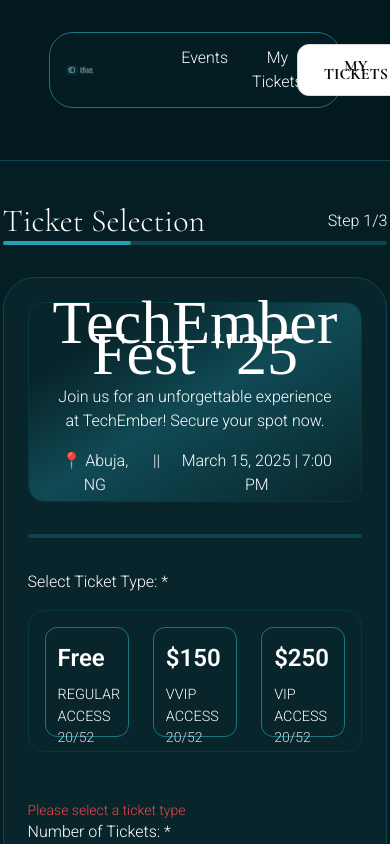
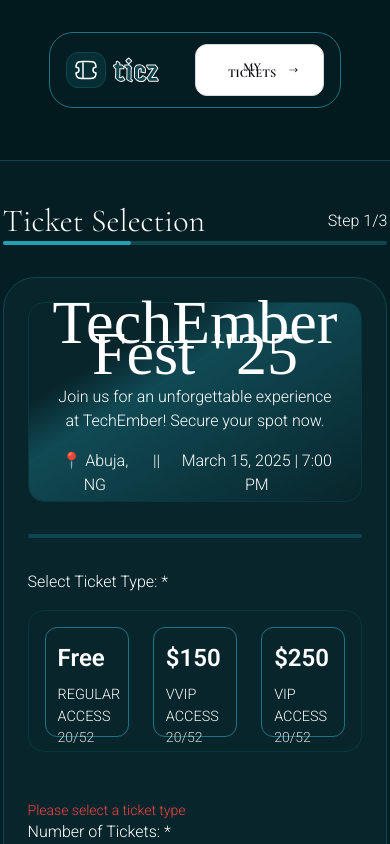
Before and after one commit to gabrielisaacs/conf_ticket_generator, a React (Vite) app in the folder app/: page / in a window 390 px wide. Shown: the top 844 px of the page. Built offline with nearby package versions, Linux system fonts and the light colour scheme; a web font is replaced by a local one; what @cloudinary/url-gen would draw is missing.

Commit message:
responsive navbar

```diff
--- a/app/src/components/AttendeeDetails.jsx
+++ b/app/src/components/AttendeeDetails.jsx
@@ -96,7 +96,7 @@ const AttendeeDetails = ({ onBack, onSubmit }) => {
   };
 
   return (
-    <div className='w-[43.75rem] h-max-content bg-[#041E23] border border-[#0E464F] rounded-[2rem] mt-[8rem] text-white p-[3rem]'>
+    <div className='w-[43.75rem] h-max-content bg-[#041E23] border border-[#0E464F] rounded-[2rem] mt-[8rem] mb-16 text-white p-[3rem]'>
       <div className="flex flex-row w-full items-center mb-2">
         <div className="text-[2rem] pageTitle">Attendee Details</div>
         <div className="text-[1rem] ml-auto">Step 2/3</div>
--- a/app/src/components/Booked.jsx
+++ b/app/src/components/Booked.jsx
@@ -10,7 +10,7 @@ const Booked = ({ onBookAnother }) => {
   };
 
   return (
-    <div className='w-[43.75rem] h-max-content bg-[#041E23] border border-[#0E464F] rounded-[2rem] mt-[8rem] text-white p-[3rem]'>
+    <div className='w-[43.75rem] h-max-content bg-[#041E23] border border-[#0E464F] rounded-[2rem] mt-[8rem] mb-16 text-white p-[3rem]'>
       <div className="flex flex-row w-full items-center mb-2">
         <div className="text-[2rem] pageTitle">Ready</div>
         <div className="text-[1rem] ml-auto">Step 3/3</div>
--- a/app/src/components/NavBar.jsx
+++ b/app/src/components/NavBar.jsx
@@ -3,26 +3,23 @@ import { LiaLongArrowAltRightSolid } from 'react-icons/lia'
 
 const NavBar = () => {
   return (
-    <
-      div
-      className="flex flex-row h-[4.75rem] w-3/4 bg-[#05252C] bg-opacity-[40%] rounded-[1.5rem] bg-clip-padding backdrop-filter backdrop-blur-sm border border-[#197686] fixed z-[10000] items-center py-[0.75rem] px-[1rem]">
-      <div className="grid grid-cols-3 grid-rows-1 items-center gap-[5.5rem]">
+    <div className="flex flex-row h-[4.75rem] w-3/4 bg-[#05252C] bg-opacity-[40%] rounded-[1.5rem] bg-clip-padding backdrop-filter backdrop-blur-sm border border-[#197686] fixed z-[10000] items-center py-[0.75rem] px-[1rem]">
+      <div className="w-full grid grid-cols-2 lg:grid-cols-3 grid-rows-1 place-content-stretch items-center">
         <a href="#" className='mr-auto'>
           <img src="/logo.svg" alt="logo" className='h-full w-auto' />
         </a>
-        <div className="flex flex-row text-[1rem] text-[#fff] gap-6 text-center mx-auto">
+        <div className="hidden lg:flex flex-row text-[1rem] text-[#fff] gap-6 text-center mx-auto">
           <a href="#" className='hover:text-[#B3B3B3]'>Events</a>
           <a href="#" className='hover:text-[#B3B3B3]'>My Tickets</a>
           <a href="#" className='hover:text-[#B3B3B3]'>About Project</a>
         </div>
         <a href="#" className='ml-auto'>
-          <button className='inline-flex px-[1.5rem] h-[3.25rem] text-[#0A0C11] hover:text-white bg-white hover:bg-[#24A0B5] justify-center items-center rounded-xl border border-[#D9D9D9] gap-1 text-[1rem] font-extrabold group transition-all duration-300 navBtn'>
+          <button className='inline-flex px-[1.5rem] h-[3.25rem] text-[#0A0C11] hover:text-white bg-white hover:bg-[#24A0B5] justify-center items-center rounded-xl border border-[#D9D9D9] gap-1 text-[0.75rem] lg:text-[1rem] font-extrabold group transition-all duration-300 navBtn'>
             MY TICKETS
             <LiaLongArrowAltRightSolid className='group-hover:-rotate-45' />
           </button>
         </a>
       </div>
-
     </div>
   )
 }
--- a/app/src/components/SelectTicket.jsx
+++ b/app/src/components/SelectTicket.jsx
@@ -39,7 +39,7 @@ const SelectTicket = ({ onSelect }) => {
   };
 
   return (
-    <div className='w-[43.75rem] h-max-content bg-[#041E23] border border-[#0E464F] rounded-[2rem] mt-[8rem] text-white p-[3rem]'>
+    <div className='w-[43.75rem] h-max-content bg-[#041E23] border border-[#0E464F] rounded-[2rem] mt-[8rem] mb-16 text-white p-[3rem]'>
       <div className="flex flex-row w-full items-center mb-2">
         <div className="text-[2rem] pageTitle">Ticket Selection</div>
         <div className="text-[1rem] ml-auto">Step 1/3</div>
@@ -51,7 +51,7 @@ const SelectTicket = ({ onSelect }) => {
       <form onSubmit={handleSubmit(onSubmit)} noValidate>
         <div className="w-full h-max-content bg-[#08252B] border border-[#0E464F] rounded-[2rem] p-[1.5rem]">
           {/* Header Section */}
-          <div className="bg-gradient-to-br from-[#08252b] from-20% via-[#24a0b5]/30 via-50% to-[#08252b] t0-80% flex flex-col mb-[2rem] h-[12.5rem] w-full p-[1.5rem] border border-[#07373F] rounded-2xl text-center justify-center gap-4">
+          <div className="bg-gradient-to-br from-[#08252b] from-25% via-[#24a0b5]/30 via-40% to-[#08252b] t0-90% flex flex-col mb-[2rem] h-[12.5rem] w-full p-[1.5rem] border border-[#07373F] rounded-2xl text-center justify-center gap-4">
             <p className="text-[3.875rem] eventTitle">TechEmber Fest "25</p>
             <p className="max-w-[21.25rem] text-[1rem] mx-auto">
               Join us for an unforgettable experience at TechEmber! Secure your spot now.
```
